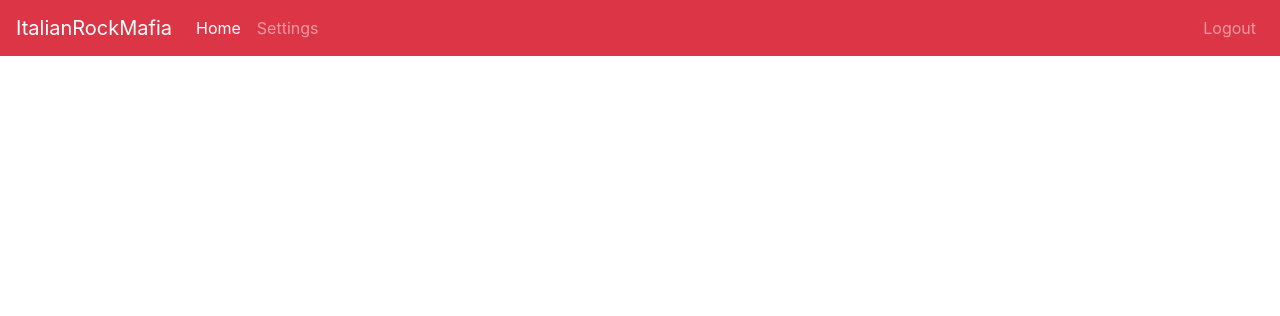
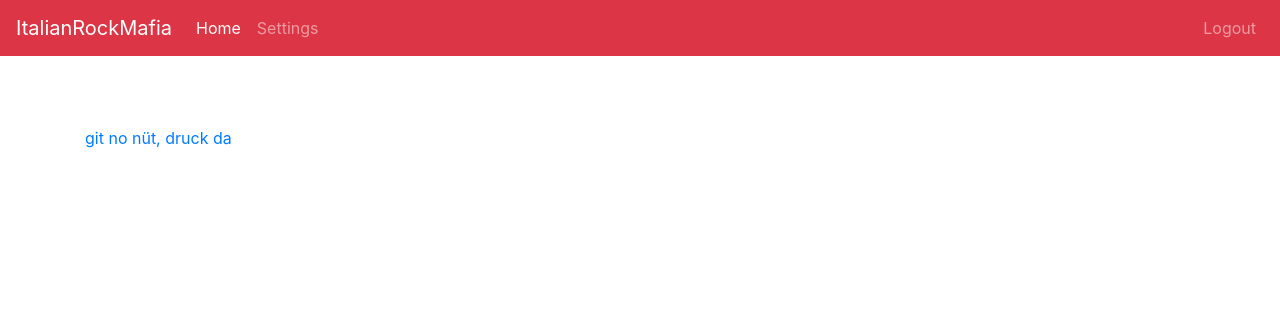
Before and after one commit to ItalianRockMafia/core, a PHP site: page /main.php in a window 1280 px wide. Shown: the top 316 px of the page. Run offline with PHP 8.4, Linux system fonts and the light colour scheme.

Commit message:
dummy main.php

```diff
--- a/main.php
+++ b/main.php
@@ -35,6 +35,8 @@
 		<main role="main">
 			<div class="container">
 
+			<a href="settings.php">git no nüt, druck da</a>
+
 <?php
 
 
```
